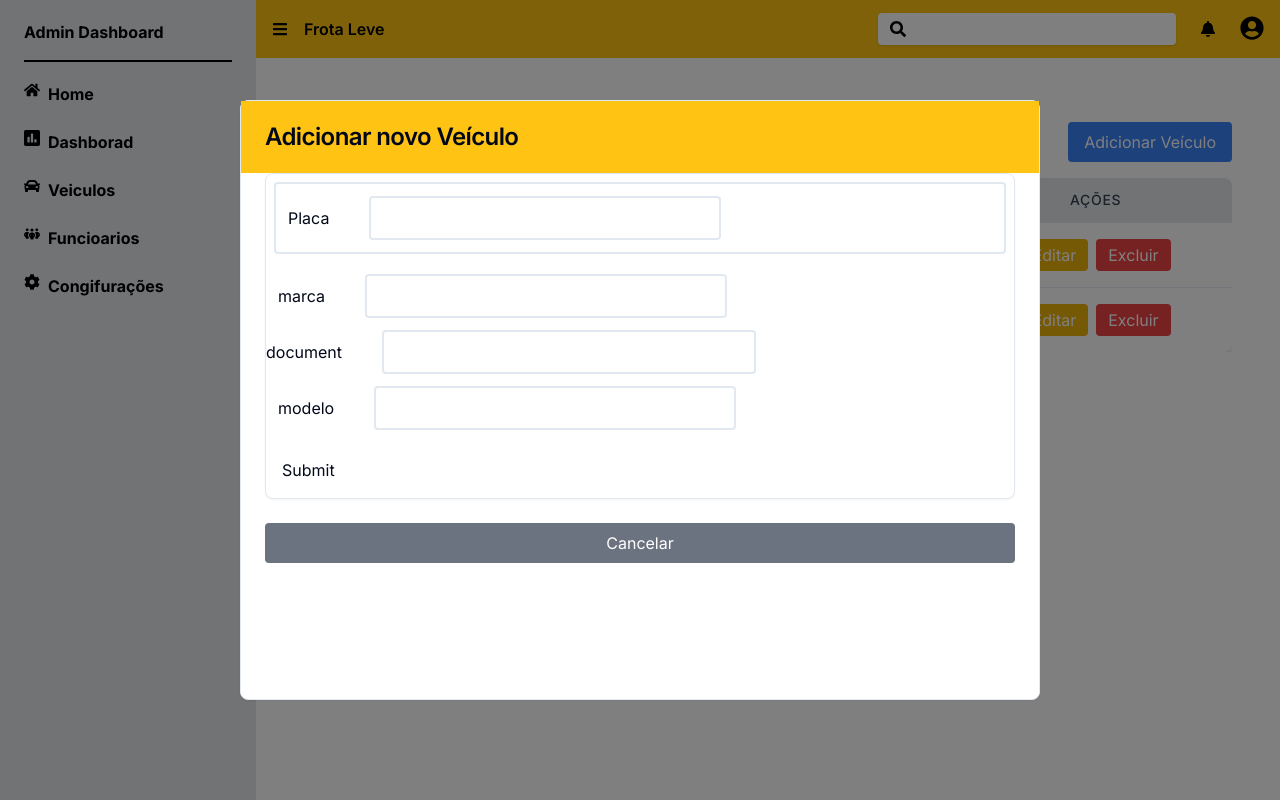
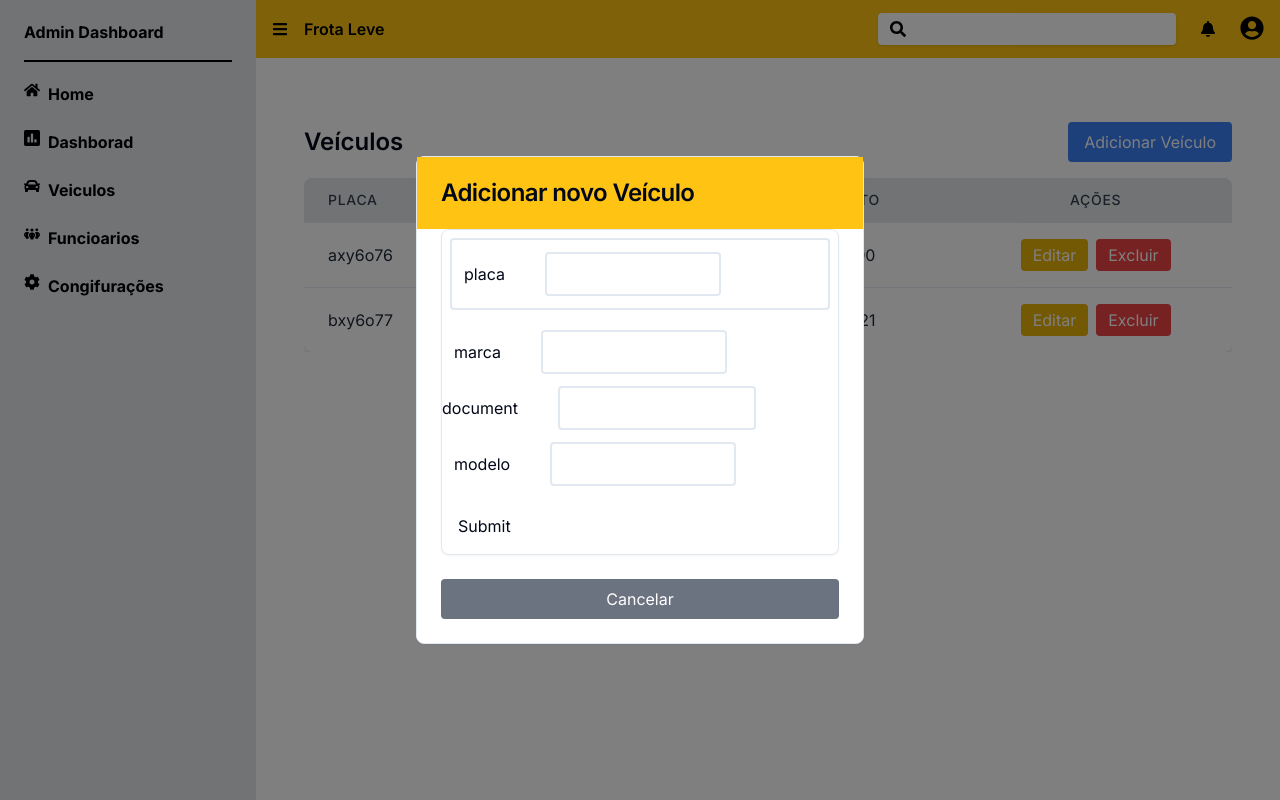
Before and after one commit to frota-leve/frota-leve-web, a Next.js app in the folder frota-leve-web/: page /veiculos in a window 1280 px wide. Both pictures are taken after a click on the button "Adicionar Veículo". Built offline with nearby package versions, Linux system fonts and the light colour scheme.

Commit message:
ajustado erro no arquivo veicle list

```diff
--- a/frota-leve-web/src/components/VeicleForm.tsx
+++ b/frota-leve-web/src/components/VeicleForm.tsx
@@ -17,7 +17,7 @@ export interface Car {
 
 // Definição do esquema de validação
 const veicleForm = z.object({
-    Placa: z.string().max(50, { message: "Placa inválida!" }),
+    placa: z.string().max(50, { message: "Placa inválida!" }),
     marca: z.string().max(50, { message: "Marca inválida!" }),
     document: z.string().max(11, { message: "Documento inválido!" }),
     modelo: z.string().max(50, { message: "Modelo muito longo!" }),
@@ -38,7 +38,7 @@ const Formulario = ({ onSubmit, defaultValues }: { onSubmit: (data: FormValues)
             <Card className=''>
             <form onSubmit={methods.handleSubmit(onSubmit)} >
                 <div className='border-2 p-3 m-2 rounded'>
-                <FormField name="Placa" />
+                <FormField name="placa" />
                 </div>
                 <div className='p-3'>
                 <FormField name="marca" />
@@ -61,7 +61,7 @@ const FormField = ({ name }: { name: keyof FormValues }) => {
 
     return (
         <div >
-            <text>{name}</text>
+            <label htmlFor={name}>{name}</label>
             <input {...register(name)} className='p-2 ml-10 w-1/2 border-2 rounded'/>
             {error && <p>{"erro"}</p>}
         </div>
--- a/frota-leve-web/src/components/VeicleList.tsx
+++ b/frota-leve-web/src/components/VeicleList.tsx
@@ -100,7 +100,7 @@ const VehicleList: React.FC = () => {
             {/* Modal do Formulário */}
             {showForm && (
                 <div className="fixed inset-0 bg-black bg-opacity-50 flex justify-center items-center">
-                    <Card className="w-800 h-600">
+                    <Card className="w-full max-w-md">
                         <CardHeader className="bg-[#FFC314]">
                             <CardTitle>{editingCar ? "Editar Veículo" : "Adicionar novo Veículo"}</CardTitle>
                         </CardHeader>
```
